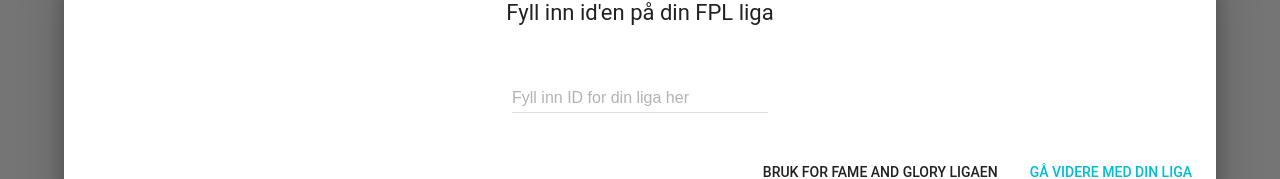
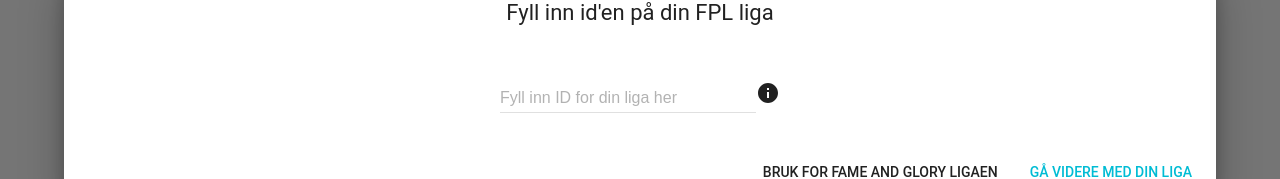
Before and after one commit to oysteinwaage/fpl17cup, a React (Create React App) app: page /transfers in a window 1280 px wide. Shown: the part 315-494 px from the top of the page. Built offline with nearby package versions, Linux system fonts and the light colour scheme.

Commit message:
added info-button to help find your leagueId

```diff
--- a/src/App.js
+++ b/src/App.js
@@ -9,6 +9,8 @@ import MuiThemeProvider from 'material-ui/styles/MuiThemeProvider';
 import FlatButton from 'material-ui/FlatButton';
 import CircularProgress from 'material-ui/CircularProgress';
 import TextField from 'material-ui/TextField';
+import ActionInfo from 'material-ui/svg-icons/action/info';
+import Popover from 'material-ui/Popover/Popover';
 
 export let dataz = {};
 export let groupData = {};
@@ -124,10 +126,12 @@ class App extends Component {
             chosenLeagueId: false,
             leagueId: 44713,
             leagueName: 'Liganavn',
+            showLeagueIdInfo: false,
         };
         this.setData = this.setData.bind(this);
         this.setCurrentRound = this.setCurrentRound.bind(this);
         this.toggleEasteregg = this.toggleEasteregg.bind(this);
+        this.toggleShowLeagueIdInfo = this.toggleShowLeagueIdInfo.bind(this);
     };
 
     setData(data) {
@@ -263,6 +267,17 @@ class App extends Component {
         this.fetchDataFromServer();
     };
 
+    toggleShowLeagueIdInfo(event) {
+        this.setState({
+            showLeagueIdInfo: !this.state.showLeagueIdInfo,
+            anchorEl: event.currentTarget,
+        });
+    };
+
+    handleTouchTap = (event) => {
+        // This prevents ghost click.
+    };
+
     render() {
         const actions = [
             <FlatButton
@@ -351,7 +366,21 @@ class App extends Component {
                                 hintText="eks: 44713"
                                 floatingLabelText="Fyll inn ID for din liga her"
                                 onChange={(event, newValue) => this.updateLeagueId(newValue)}
-                            /><br/>
+                            />
+                            <ActionInfo
+                                style={actionInfoStyle}
+                                onClick={(event) => this.toggleShowLeagueIdInfo(event)} />
+                            <br/>
+                            <Popover
+                                open={this.state.showLeagueIdInfo}
+                                anchorEl={this.state.anchorEl}
+                                anchorOrigin={{"horizontal":"middle","vertical":"top"}}
+                                targetOrigin={{"horizontal":"middle","vertical":"bottom"}}
+                                onRequestClose={(event) => this.toggleShowLeagueIdInfo(event)}
+                            >
+                                Du finner id'en til din liga ved å gå inn på ønsket liga i nettleseren og se i URL'en.
+                                Det ser typisk slik ut: https://fantasy.premierleague.com/a/leagues/standings/976245/classic
+                            </Popover>
                         </Dialog>
                     </MuiThemeProvider>
                     }
@@ -369,4 +398,10 @@ const customContentStyle = {
     maxHeight: '90%',
     textAlign: 'center',
 };
+const actionInfoStyle = {
+    // TODO funker ikke med hover. sjekk ut.
+    '&:hover': {
+        color: 'yellow'
+    }
+}
 export default App;
```
